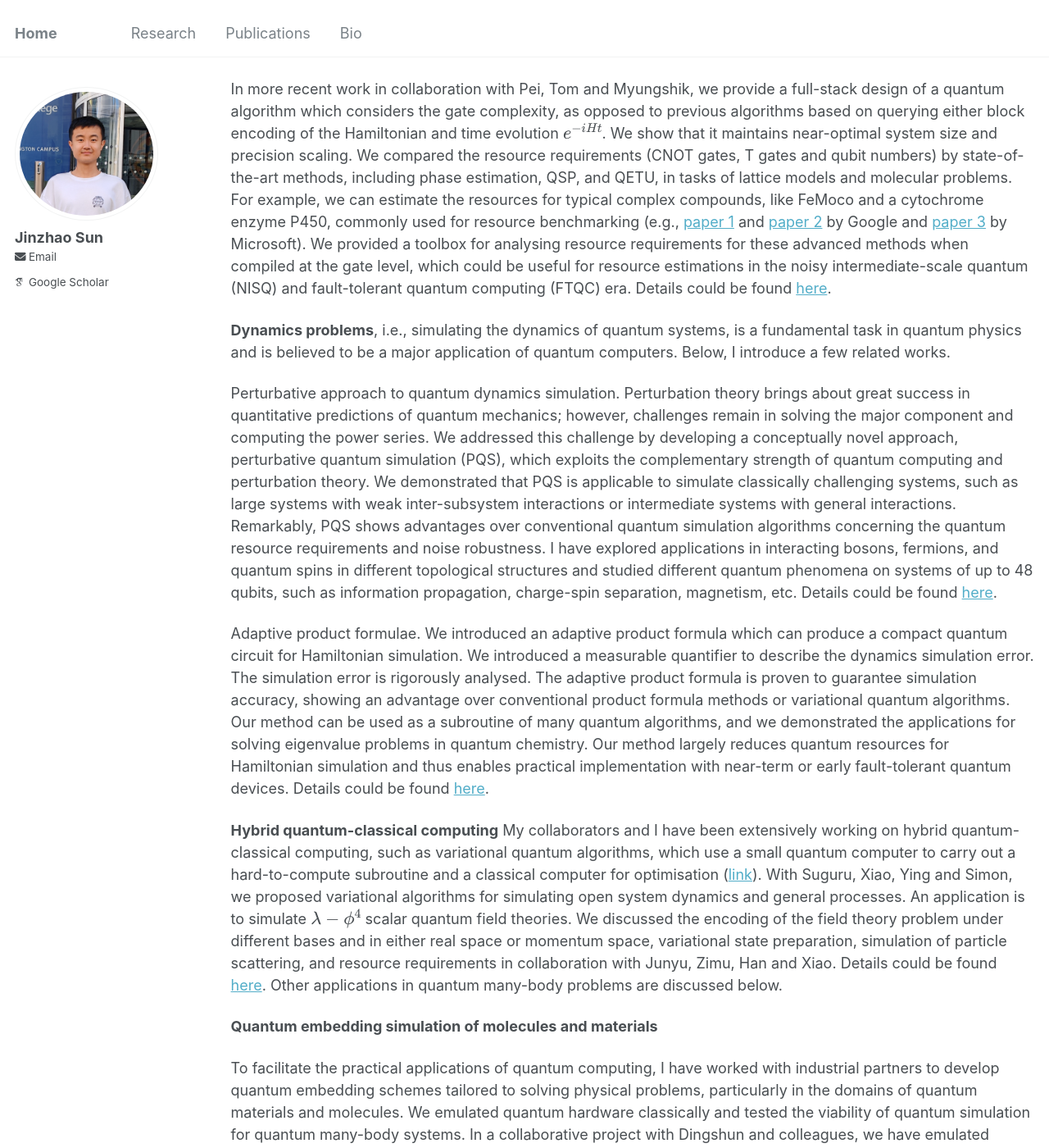
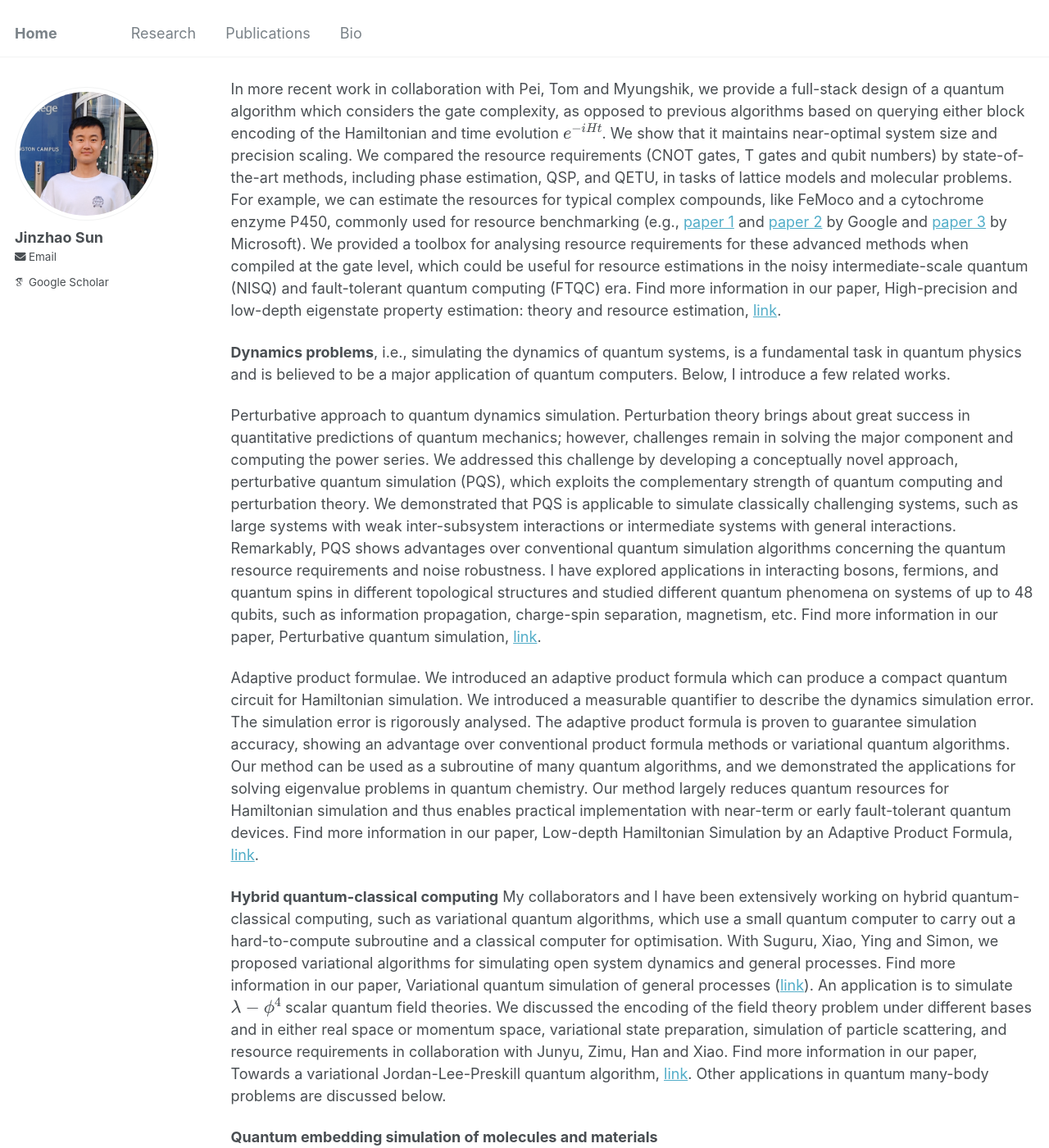
Before and after one commit to jinzhao-sun/jinzhao-sun.github.io, a Jekyll site: the page built from _pages/research.md, in a window 1280 px wide and 1400 px high, scrolled down 649 px. Shown: the whole window at 82% size. Built offline with Jekyll 4.4.1, drawn with Linux system fonts in a browser that asks for light colours; some web fonts are replaced; some of the changed text lies outside the part shown.

Commit message:
Update research.md

```diff
--- a/_pages/research.md
+++ b/_pages/research.md
@@ -16,30 +16,30 @@ Quantum problems can be broadly classified into two categories: static problems
 
 I have been working on improving algorithmic complexity in the two general classes of quantum problems.
 
-**Eigenstate problems** We have developed several quantum algorithms for finding the ground-state or excited states of a quantum system. One example is a near-optimal eigenstate preparation method, termed quantum algorithmic cooling, in collaboration with Pei and Xiao. The algorithmic cooling operates deterministically without relying on assumptions about parametrised circuits and can guarantee simulation accuracy with near-optimal query complexity in precision, gap, etc. The query complexity (of real-time evolution $$e^{-iHt}$$) matches the results by QSP and QETU, and shows an advantage over quantum phase estimation and variational methods. More details could be found [here](https://arxiv.org/abs/2109.15304).
+**Eigenstate problems** We have developed several quantum algorithms for finding the ground-state or excited states of a quantum system. One example is a near-optimal eigenstate preparation method, termed quantum algorithmic cooling, in collaboration with Pei and Xiao. The algorithmic cooling operates deterministically without relying on assumptions about parametrised circuits and can guarantee simulation accuracy with near-optimal query complexity in precision, gap, etc. The query complexity (of real-time evolution $$e^{-iHt}$$) matches the results by QSP and QETU, and shows an advantage over quantum phase estimation and variational methods. Find more information in our paper, Universal quantum algorithmic cooling on a quantum computer, [link](https://arxiv.org/abs/2109.15304).
 
-In more recent work in collaboration with Pei, Tom and Myungshik, we provide a full-stack design of a quantum algorithm which considers the gate complexity, as opposed to previous algorithms based on querying either block encoding of the Hamiltonian and time evolution $$e^{-iHt}$$. We show that it maintains near-optimal system size and precision scaling. We compared the resource requirements (CNOT gates, T gates and qubit numbers) by state-of-the-art methods, including phase estimation, QSP, and QETU, in tasks of lattice models and molecular problems. For example, we can estimate the resources for typical complex compounds, like FeMoco and a cytochrome enzyme P450, commonly used for resource benchmarking (e.g., [paper 1](https://www.pnas.org/doi/10.1073/pnas.2203533119) and [paper 2](https://journals.aps.org/prxquantum/abstract/10.1103/PRXQuantum.2.030305) by Google and [paper 3](https://journals.aps.org/prresearch/abstract/10.1103/PhysRevResearch.3.033055) by Microsoft). We provided a toolbox for analysing resource requirements for these advanced methods when compiled at the gate level, which could be useful for resource estimations in the noisy intermediate-scale quantum (NISQ) and fault-tolerant quantum computing (FTQC) era. Details could be found [here](https://arxiv.org/abs/2406.04307).
+In more recent work in collaboration with Pei, Tom and Myungshik, we provide a full-stack design of a quantum algorithm which considers the gate complexity, as opposed to previous algorithms based on querying either block encoding of the Hamiltonian and time evolution $$e^{-iHt}$$. We show that it maintains near-optimal system size and precision scaling. We compared the resource requirements (CNOT gates, T gates and qubit numbers) by state-of-the-art methods, including phase estimation, QSP, and QETU, in tasks of lattice models and molecular problems. For example, we can estimate the resources for typical complex compounds, like FeMoco and a cytochrome enzyme P450, commonly used for resource benchmarking (e.g., [paper 1](https://www.pnas.org/doi/10.1073/pnas.2203533119) and [paper 2](https://journals.aps.org/prxquantum/abstract/10.1103/PRXQuantum.2.030305) by Google and [paper 3](https://journals.aps.org/prresearch/abstract/10.1103/PhysRevResearch.3.033055) by Microsoft). We provided a toolbox for analysing resource requirements for these advanced methods when compiled at the gate level, which could be useful for resource estimations in the noisy intermediate-scale quantum (NISQ) and fault-tolerant quantum computing (FTQC) era. Find more information in our paper, High-precision and low-depth eigenstate property estimation: theory and resource estimation, [link](https://arxiv.org/abs/2406.04307).
 
 **Dynamics problems**, i.e., simulating the dynamics of quantum systems, is a fundamental task in quantum physics and is believed to be a major application of quantum computers. Below, I introduce a few related works.
 
-Perturbative approach to quantum dynamics simulation. Perturbation theory brings about great success in quantitative predictions of quantum mechanics; however, challenges remain in solving the major component and computing the power series. We addressed this challenge by developing a conceptually novel approach, perturbative quantum simulation (PQS), which exploits the complementary strength of quantum computing and perturbation theory. We demonstrated that PQS is applicable to simulate classically challenging systems, such as large systems with weak inter-subsystem interactions or intermediate systems with general interactions. Remarkably, PQS shows advantages over conventional quantum simulation algorithms concerning the quantum resource requirements and noise robustness. I have explored applications in interacting bosons, fermions, and quantum spins in different topological structures and studied different quantum phenomena on systems of up to 48 qubits, such as information propagation, charge-spin separation, magnetism, etc. Details could be found [here](https://journals.aps.org/prl/abstract/10.1103/PhysRevLett.129.120505).
+Perturbative approach to quantum dynamics simulation. Perturbation theory brings about great success in quantitative predictions of quantum mechanics; however, challenges remain in solving the major component and computing the power series. We addressed this challenge by developing a conceptually novel approach, perturbative quantum simulation (PQS), which exploits the complementary strength of quantum computing and perturbation theory. We demonstrated that PQS is applicable to simulate classically challenging systems, such as large systems with weak inter-subsystem interactions or intermediate systems with general interactions. Remarkably, PQS shows advantages over conventional quantum simulation algorithms concerning the quantum resource requirements and noise robustness. I have explored applications in interacting bosons, fermions, and quantum spins in different topological structures and studied different quantum phenomena on systems of up to 48 qubits, such as information propagation, charge-spin separation, magnetism, etc. Find more information in our paper, Perturbative quantum simulation, [link](https://journals.aps.org/prl/abstract/10.1103/PhysRevLett.129.120505).
 
-Adaptive product formulae. We introduced an adaptive product formula which can produce a compact quantum circuit for Hamiltonian simulation. We introduced a measurable quantifier to describe the dynamics simulation error. The simulation error is rigorously analysed. The adaptive product formula is proven to guarantee simulation accuracy, showing an advantage over conventional product formula methods or variational quantum algorithms. Our method can be used as a subroutine of many quantum algorithms, and we demonstrated the applications for solving eigenvalue problems in quantum chemistry. Our method largely reduces quantum resources for Hamiltonian simulation and thus enables practical implementation with near-term or early fault-tolerant quantum devices. Details could be found [here](https://journals.aps.org/prl/abstract/10.1103/PhysRevLett.130.040601).
+Adaptive product formulae. We introduced an adaptive product formula which can produce a compact quantum circuit for Hamiltonian simulation. We introduced a measurable quantifier to describe the dynamics simulation error. The simulation error is rigorously analysed. The adaptive product formula is proven to guarantee simulation accuracy, showing an advantage over conventional product formula methods or variational quantum algorithms. Our method can be used as a subroutine of many quantum algorithms, and we demonstrated the applications for solving eigenvalue problems in quantum chemistry. Our method largely reduces quantum resources for Hamiltonian simulation and thus enables practical implementation with near-term or early fault-tolerant quantum devices. Find more information in our paper, Low-depth Hamiltonian Simulation by an Adaptive Product Formula, [link](https://journals.aps.org/prl/abstract/10.1103/PhysRevLett.130.040601).
 
 **Hybrid quantum-classical computing**
-My collaborators and I have been extensively working on hybrid quantum-classical computing, such as variational quantum algorithms, which use a small quantum computer to carry out a hard-to-compute subroutine and a classical computer for optimisation ([link](https://journals.aps.org/prl/abstract/10.1103/PhysRevLett.125.010501)). With Suguru, Xiao, Ying and Simon, we proposed variational algorithms for simulating open system dynamics and general processes. An application is to simulate $$\lambda-\phi^4$$ scalar quantum field theories. We discussed the encoding of the field theory problem under different bases and in either real space or momentum space, variational state preparation, simulation of particle scattering, and resource requirements in collaboration with Junyu, Zimu, Han and Xiao. Details could be found [here](https://iopscience.iop.org/article/10.1088/2632-2153/aca06b/meta). Other applications in quantum many-body problems are discussed below.
+My collaborators and I have been extensively working on hybrid quantum-classical computing, such as variational quantum algorithms, which use a small quantum computer to carry out a hard-to-compute subroutine and a classical computer for optimisation. With Suguru, Xiao, Ying and Simon, we proposed variational algorithms for simulating open system dynamics and general processes. Find more information in our paper, Variational quantum simulation of general processes ([link](https://journals.aps.org/prl/abstract/10.1103/PhysRevLett.125.010501)). An application is to simulate $$\lambda-\phi^4$$ scalar quantum field theories. We discussed the encoding of the field theory problem under different bases and in either real space or momentum space, variational state preparation, simulation of particle scattering, and resource requirements in collaboration with Junyu, Zimu, Han and Xiao. Find more information in our paper, Towards a variational Jordan-Lee-Preskill quantum algorithm, [link](https://iopscience.iop.org/article/10.1088/2632-2153/aca06b/meta). Other applications in quantum many-body problems are discussed below.
 
 
 **Quantum embedding simulation of molecules and materials**
 
-To facilitate the practical applications of quantum computing, I have worked with industrial partners to develop quantum embedding schemes tailored to solving physical problems, particularly in the domains of quantum materials and molecules. We emulated quantum hardware classically and tested the viability of quantum simulation for quantum many-body systems. In a collaborative project with Dingshun and colleagues, we have emulated different materials, from hydrogen chains to nickel oxides, with a problem size of up to 10,000 qubits before resource reduction, which is currently the largest-scale proof-of-principle quantum simulation. They have also stimulated new directions in pushing forward the applications of quantum computing by integrating advanced classical methods. Simulations of molecules and materials can be found [here](https://pubs.rsc.org/en/content/articlehtml/2022/sc/d2sc01492k) and [here](https://www.nature.com/articles/s41524-023-01045-0).
+To facilitate the practical applications of quantum computing, I have worked with industrial partners to develop quantum embedding schemes tailored to solving physical problems, particularly in the domains of quantum materials and molecules. We emulated quantum hardware classically and tested the viability of quantum simulation for quantum many-body systems. In a collaborative project with Dingshun and colleagues, we have emulated different materials, from hydrogen chains to nickel oxides, with a problem size of up to 10,000 qubits before resource reduction, which is currently the largest-scale proof-of-principle quantum simulation. They have also stimulated new directions in pushing forward the applications of quantum computing by integrating advanced classical methods. Simulations of molecules and materials can be found [link](https://pubs.rsc.org/en/content/articlehtml/2022/sc/d2sc01492k) and [link](https://www.nature.com/articles/s41524-023-01045-0).
 
 
 **Quantum computing and spectroscopy**
 
 Estimating spectral features of quantum many-body systems has attracted great attention in material science
 and quantum chemistry. To achieve this task, various experimental and theoretical techniques have been developed, including spectroscopy techniques, and quantum simulation either by engineering controlled quantum
-devices or executing quantum algorithms. However, probing a quantum system's behaviour is challenging and demands substantial resources for both approaches. For instance, a real probe by neutron spectroscopy requires access to large-scale facilities with high-intensity neutron beams, while quantum computing of eigenenergies, such as phase estimation, typically requires a long coherence time in engineering controlled quantum devices. In a recent project, we established a framework for probing the excitation spectrum of quantum many-body systems with quantum simulators. More details could be found [here](https://arxiv.org/abs/2305.07649).
+devices or executing quantum algorithms. However, probing a quantum system's behaviour is challenging and demands substantial resources for both approaches. For instance, a real probe by neutron spectroscopy requires access to large-scale facilities with high-intensity neutron beams, while quantum computing of eigenenergies, such as phase estimation, typically requires a long coherence time in engineering controlled quantum devices. In a recent project, we established a framework for probing the excitation spectrum of quantum many-body systems with quantum simulators. Find more information in our paper, Probing spectral features of quantum many-body systems with quantum simulators, [link](https://arxiv.org/abs/2305.07649).
 
 I have been thinking of the crossover between static problems and dynamics problems, well-established spectroscopy techniques and quantum computing, and many seemingly different subjects. Some philosophical discussions on the notion of quantum machine, quantum simulation and spectroscopy can be found in my [thesis](https://ora.ox.ac.uk/objects/uuid:de5499cb-9c49-4be3-acc1-5be4cb81099d).
 
@@ -48,7 +48,7 @@ I have been thinking of the crossover between static problems and dynamics probl
 Quantum error mitigation and its transitions to quantum error correction
 -----
 
-To effectively demonstrate the utility of quantum computing, we must confront challenges associated with the practical use of noisy quantum computers. Errors are an inherent aspect of quantum computing. Ensuring that quantum computing delivers accurate results in the presence of these errors is a critical consideration. Together with Suguru, Xiao, Vlatko and Simon, we initially proposed new QEM schemes to mitigate realistic noise described by Lindbladian appearing in both digital and analogue quantum devices. For noise from imperfections of the engineered Hamiltonian or additional noise operators, we showed it can be effectively suppressed by a new QEM method, termed stochastic QEM. Our method only requires accurate single qubit controls, and is thus applicable to all digital quantum computers and various analogue simulators. Details could be found [here](https://journals.aps.org/prapplied/abstract/10.1103/PhysRevApplied.15.034026).
+To effectively demonstrate the utility of quantum computing, we must confront challenges associated with the practical use of noisy quantum computers. Errors are an inherent aspect of quantum computing. Ensuring that quantum computing delivers accurate results in the presence of these errors is a critical consideration. Together with Suguru, Xiao, Vlatko and Simon, we initially proposed new QEM schemes to mitigate realistic noise described by Lindbladian appearing in both digital and analogue quantum devices. For noise from imperfections of the engineered Hamiltonian or additional noise operators, we showed it can be effectively suppressed by a new QEM method, termed stochastic QEM. Our method only requires accurate single qubit controls, and is thus applicable to all digital quantum computers and various analogue simulators. Find more information in our paper, Mitigating realistic noise in practical noisy intermediate-scale quantum devices, [link](https://journals.aps.org/prapplied/abstract/10.1103/PhysRevApplied.15.034026).
 
 I have been wondering how to overcome the fundamental limits set up by QEM. This motivates us to think about an intermediate form between QEM and QEC. In recent work, we introduced an information-theoretic machinery, a commutation-derived quantum filter, to purify or correct quantum channels. This addresses the sampling problem in QEM.
 
@@ -58,9 +58,9 @@ Quantum computational chemistry
 
 The application of quantum computing to computational chemistry faces various experimental and theoretical challenges. In a recent project with USTC and Peking, we addressed the critical challenges associated with solving molecular electronic structures using noisy quantum processors. We demonstrated a quantum simulation that in theory goes beyond the mean-field level.
 
-The protocol presents significant improvements in the circuit depth and running time, key metrics for chemistry simulation. Through systematic hardware enhancements and the integration of error mitigation techniques, we push forward the limit of quantum computational chemistry and successfully scale up the implementation of VQE with an optimised unitary coupled-cluster ansatz. We produced high-precision results of the ground-state energy for molecules with error suppression by around two orders of magnitude; remarkably, we achieved chemical accuracy for small molecules. Details could be found [here](https://www.nature.com/articles/s41567-024-02530-z).
+The protocol presents significant improvements in the circuit depth and running time, key metrics for chemistry simulation. Through systematic hardware enhancements and the integration of error mitigation techniques, we push forward the limit of quantum computational chemistry and successfully scale up the implementation of VQE with an optimised unitary coupled-cluster ansatz. We produced high-precision results of the ground-state energy for molecules with error suppression by around two orders of magnitude; remarkably, we achieved chemical accuracy for small molecules. Find more information in our paper, Experimental quantum computational chemistry with optimised unitary coupled cluster ansatz, [here](https://www.nature.com/articles/s41567-024-02530-z).
 
-Apart from the circuit generation method developed in this work, fast quantum state measurement is crucial. This leverages the overlapped grouping method developed [here](https://quantum-journal.org/papers/q-2023-01-13-896/) and [here](https://journals.aps.org/prl/abstract/10.1103/PhysRevLett.127.200501). Interestingly, the current advanced measurment schemes, like the classical shadow method and its variants (derandomised shadow and adaptive shadow), can be understood in the framework presented in the [paper](https://quantum-journal.org/papers/q-2023-01-13-896/) and [paper](https://journals.aps.org/prl/abstract/10.1103/PhysRevLett.127.200501)
+Apart from the circuit generation method developed in this work, fast quantum state measurement is crucial. This leverages the overlapped grouping method developed before. Find more information in our paper, Experimental quantum state measurement with classical shadows [link](https://journals.aps.org/prl/abstract/10.1103/PhysRevLett.127.200501), and Overlapped grouping measurement: A unified framework for measuring quantum states [link](https://quantum-journal.org/papers/q-2023-01-13-896/). Interestingly, the current advanced measurment schemes, like the classical shadow method and its variants (derandomised shadow and adaptive shadow), can be understood in the framework presented in the [paper](https://quantum-journal.org/papers/q-2023-01-13-896/) and [paper](https://journals.aps.org/prl/abstract/10.1103/PhysRevLett.127.200501)
 
 
 Quantum many-body phenomena
```
